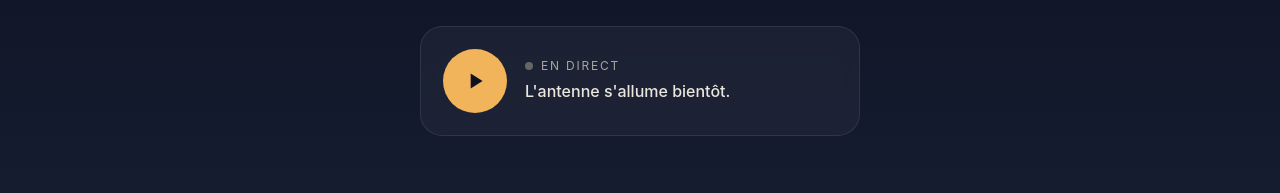
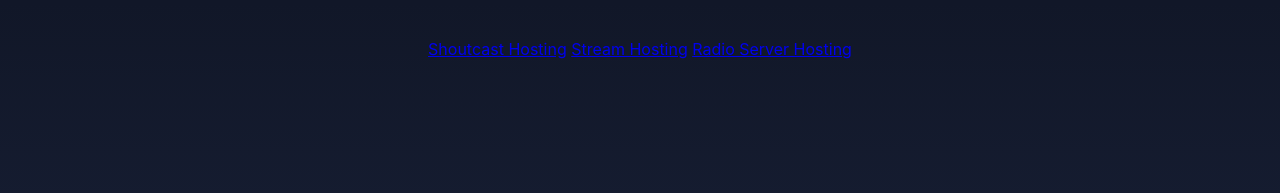
Before and after one commit to utilisateur456/escaledusoir, a plain HTML site: page index.html in a window 1280 px wide. Shown: the part 598-791 px from the top of the page. Drawn offline with nearby package versions, Linux system fonts and the light colour scheme; a script that the page names is missing.

Commit message:
Add lecteur-caster section to index.html

```diff
--- a/index.html
+++ b/index.html
@@ -110,6 +110,7 @@
   }
   .play:hover { transform: scale(1.06); background: var(--phare-fonce); }
   .play svg { width: 26px; height: 26px; }
+  .lecteur-caster { margin-top: 40px; width: 100%; max-width: 460px; border-radius: 22px; overflow: hidden; }
   .infos { text-align: left; }
   .direct { display: flex; align-items: center; gap: 8px; font-size: .75rem; letter-spacing: .15em; text-transform: uppercase; color: var(--doux); }
   .point { width: 8px; height: 8px; border-radius: 50%; background: #666; }
@@ -198,13 +199,9 @@
     <h1>L'Escale du Soir</h1>
     <p class="accroche">De la musique toute la journée. Et le soir, on décroche le téléphone.</p>
 
-    <div class="lecteur" id="lecteur">
-      <button class="play" id="play" aria-label="Écouter la radio">
-        <svg id="icone" viewBox="0 0 24 24" fill="currentColor"><path d="M8 5v14l11-7z"/></svg>
-      </button>
-      <div class="infos">
-        <div class="direct"><span class="point"></span>En direct</div>
-        <div class="statut" id="statut">L'antenne s'allume bientôt.</div>
+    <div class="lecteur-caster">
+      <div data-type="streamPlayer" data-publicToken="2859a804-483b-4b11-871f-5a02c5b6ea99" data-theme="dark" data-color="f2b45a" data-channelId="" data-rendered="false" class="cstrEmbed">
+        <a href="https://www.caster.fm">Shoutcast Hosting</a> <a href="https://www.caster.fm">Stream Hosting</a> <a href="https://www.caster.fm">Radio Server Hosting</a>
       </div>
     </div>
   </header>
@@ -290,7 +287,7 @@
   const PLAY = '<path d="M8 5v14l11-7z"/>';
   const PAUSE = '<path d="M6 5h4v14H6zM14 5h4v14h-4z"/>';
 
-  play.addEventListener("click", () => {
+  if (play) play.addEventListener("click", () => {
     if (!STREAM_URL) {
       statut.textContent = "Pas encore à l'antenne. Patience, on arrive.";
       return;
@@ -360,5 +357,6 @@
     });
   });
 </script>
+<script src="https://cdn.cloud.caster.fm/widgets/embed.js"></script>
 </body>
 </html>
```
